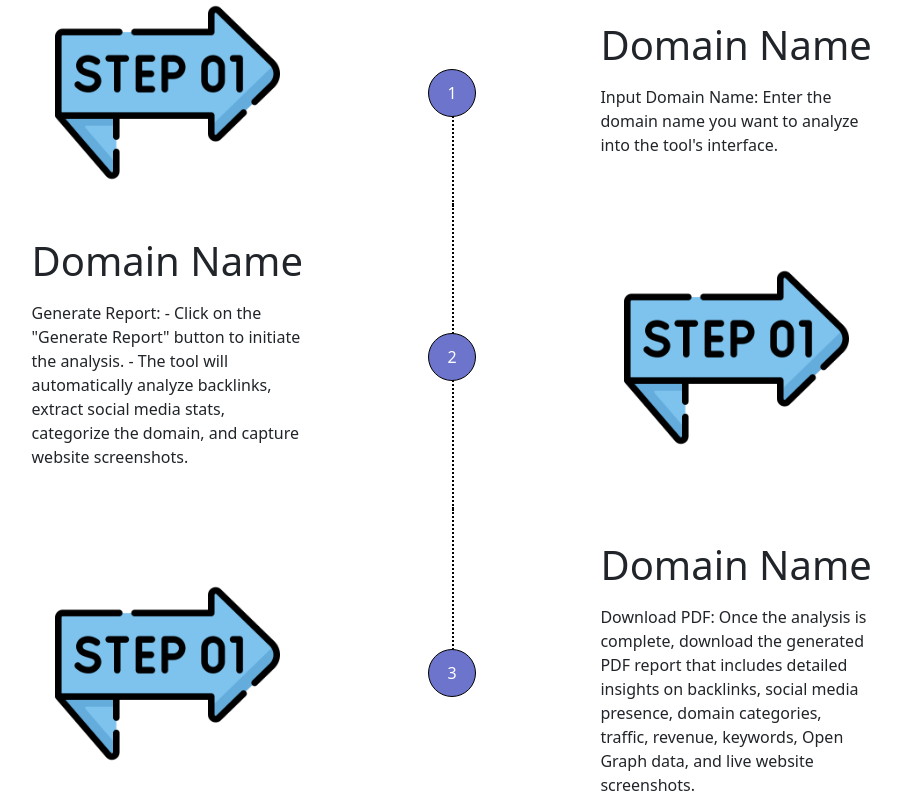
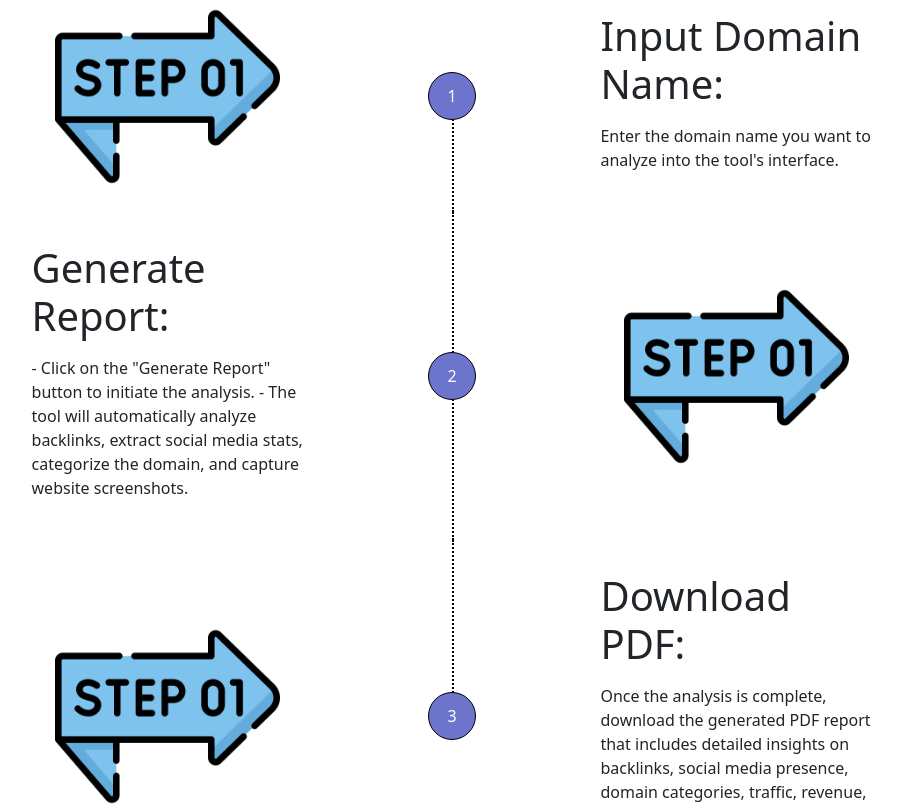
Before and after one commit to sharmi4590/domana, a React (Create React App) app: page / in a window 1280 px wide. Shown: the part 1820-2626 px from the top of the page, without its empty margins (188-1090 px from the left). Built offline with nearby package versions, Linux system fonts and the light colour scheme.

Commit message:
Update StepsLayout.jsx

```diff
--- a/src/components/StepsLayout.jsx
+++ b/src/components/StepsLayout.jsx
@@ -25,9 +25,8 @@ const StepsLayout = () => {
           </div>
           <div className='col-span-4 flex justify-center items-center'>
             <div className='rounded-md p-4 max-w-xs'>
-              <h1 className='font-medium py-2'>Domain Name</h1>
-              <p className='text-[12px] md:text-[16px]'>
-               Input Domain Name:
+              <h1 className='font-medium py-2'>Input Domain Name:</h1>
+              <p className='text-[15px] md:text-[16px]'>
                 Enter the domain name you want to analyze into the tool's interface.
               </p>
             </div>
@@ -36,9 +35,8 @@ const StepsLayout = () => {
           {/* Step 2 */}
           <div className='col-span-4 flex justify-center items-center'>
             <div className='rounded-md p-4 max-w-xs'>
-              <h1 className='font-medium py-2'>Domain Name</h1>
-              <p className='text-[12px] md:text-[16px]'>
-                Generate Report:
+              <h1 className='font-medium py-2'>Generate Report:</h1>
+              <p className='text-[15px] md:text-[16px]'>
 - Click on the "Generate Report" button to initiate the analysis.
 - The tool will automatically analyze backlinks, extract social media stats, categorize the domain, and capture website screenshots.
 
@@ -69,9 +67,8 @@ const StepsLayout = () => {
           </div>
           <div className='col-span-4 flex justify-center items-center'>
             <div className='rounded-md p-4 max-w-xs'>
-              <h1 className='font-medium py-2'>Domain Name</h1>
-              <p className='text-[12px] md:text-[16px]'>
-                Download PDF:
+              <h1 className='font-medium py-2'> Download PDF:</h1>
+              <p className='text-[15px] md:text-[16px]'>
 Once the analysis is complete, download the generated PDF report that includes detailed insights on backlinks, social media presence, domain categories, traffic, revenue, keywords, Open Graph data, and live website screenshots.
               </p>
             </div>
```
